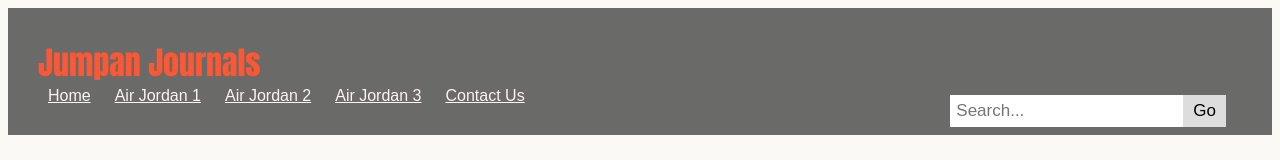
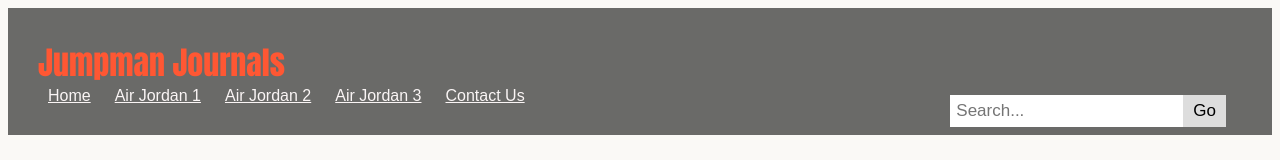
Before and after one commit to diegohhh/diegohhh.github.io, a plain HTML site: page jordan3page.html in a window 1280 px wide. Shown: the top 160 px of the page. Drawn offline with Linux system fonts and the light colour scheme.

Commit message:
Update jordan3page.html

```diff
--- a/jordan3page.html
+++ b/jordan3page.html
@@ -7,7 +7,7 @@
 </head>
 <body>
     <header>
-    <h1>Jumpan Journals</h1>
+    <h1>Jumpman Journals</h1>
     <nav>
         <a href="index.html">Home</a>
         <a href="jordan1page.html">Air Jordan 1</a>
```
